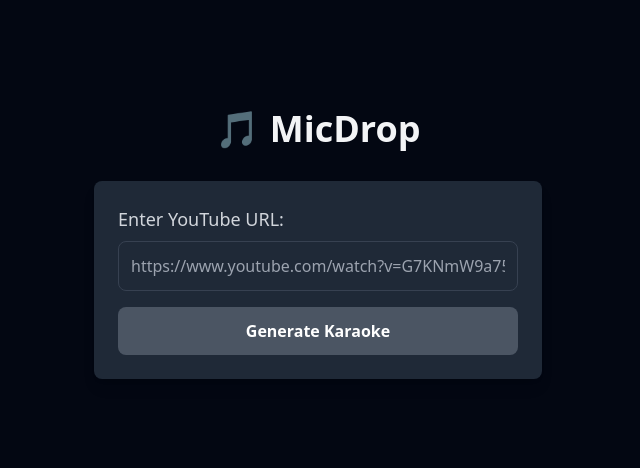
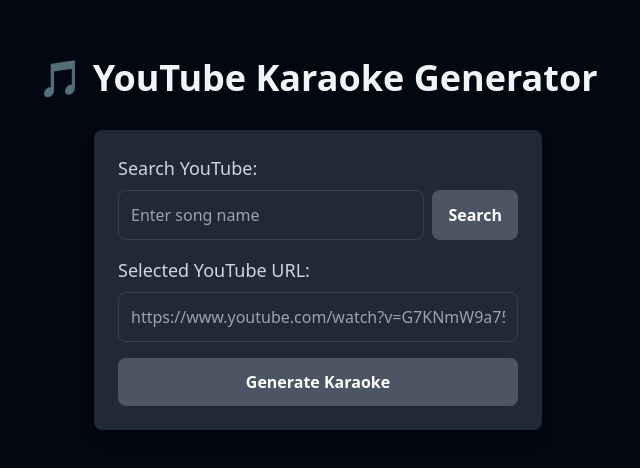
Before and after one commit to ritesh089/yogis-karaoke-ui, a Next.js app: page / in a window 1280 px wide. Shown: the part 156-624 px from the top of the page, without its empty margins (322-962 px from the left). Built offline with nearby package versions, Linux system fonts and the light colour scheme.

Commit message:
feat(youtube): Youtuble search integration

```diff
--- a/app/page.js
+++ b/app/page.js
@@ -6,12 +6,16 @@
 
 export default function Home() {
   const [youtubeUrl, setYoutubeUrl] = useState('');
+  const [searchQuery, setSearchQuery] = useState('');
+  const [searchResults, setSearchResults] = useState([]);
   const [isLoading, setIsLoading] = useState(false);
   const [error, setError] = useState('');
   const [isKaraokeReady, setIsKaraokeReady] = useState(false);
   const [isBuffering, setIsBuffering] = useState(false);
   const [audioUrl, setAudioUrl] = useState('');
   const audioRef = useRef(null);
+
+  const YOUTUBE_API_KEY = 'YOUR_YOUTUBE_API_KEY_HERE'; // Replace with your API key
 
   useEffect(() => {
     // Track page view on load
@@ -20,6 +24,23 @@
       label: 'Home Page',
     });
   }, []);
+
+  const handleSearchYouTube = async () => {
+    if (!searchQuery) return;
+    try {
+      const response = await axios.get(
+        `https://www.googleapis.com/youtube/v3/search?part=snippet&q=${encodeURIComponent(searchQuery)}&type=video&key=${YOUTUBE_API_KEY}`
+      );
+      setSearchResults(response.data.items);
+    } catch (err) {
+      console.error('YouTube search failed:', err);
+    }
+  };
+
+  const handleSelectVideo = (videoId) => {
+    setYoutubeUrl(`https://www.youtube.com/watch?v=${videoId}`);
+    setSearchResults([]); // Clear the search results after selection
+  };
 
   const handleGenerateKaraoke = async () => {
     setIsLoading(true);
@@ -44,54 +65,57 @@
     }
   };
 
-  const handlePlayAudio = async () => {
-    setIsBuffering(true);
-    try {
-      const response = await axios.get(`/api/karaoke?url=${encodeURIComponent(youtubeUrl)}&type=karaoke`, {
-        responseType: 'blob',
-      });
-      const url = window.URL.createObjectURL(new Blob([response.data]));
-      setAudioUrl(url);
-      audioRef.current.src = url;
-      audioRef.current.play().catch(() => setError('Failed to play the audio.'));
-      event('play_audio', {
-        category: 'Audio',
-        label: 'Karaoke Playback',
-      });
-    } catch (err) {
-      setError('Failed to play the audio.');
-    } finally {
-      setIsBuffering(false);
-    }
-  };
-
-  const handleDownloadAudio = async () => {
-    if (audioUrl) {
-      try {
-        const response = await axios.get(`/api/karaoke?url=${encodeURIComponent(youtubeUrl)}&type=karaoke`, {
-          responseType: 'blob',
-        });
-        const blob = new Blob([response.data], { type: 'audio/mp3' });
-        const url = window.URL.createObjectURL(blob);
-        const link = document.createElement('a');
-        link.href = url;
-        link.download = 'karaoke_audio.mp3';
-        link.click();
-        window.URL.revokeObjectURL(url);
-      } catch (err) {
-        setError('Failed to download the audio.');
-      }
-    }
-  };
-
   return (
     <div className="min-h-screen bg-gray-950 text-gray-200 flex flex-col items-center justify-center">
       <GoogleAnalytics trackPageViews />
-      <h1 className="text-4xl font-extrabold mb-8 text-gray-100">🎵 MicDrop</h1>
+      <h1 className="text-4xl font-extrabold mb-8 text-gray-100">🎵 YouTube Karaoke Generator</h1>
 
       <div className="w-full max-w-md bg-gray-800 rounded-lg shadow-lg p-6">
+        <label htmlFor="searchQuery" className="block text-lg font-medium text-gray-300 mb-2">
+          Search YouTube:
+        </label>
+        <div className="flex space-x-2 mb-4">
+          <input
+            type="text"
+            id="searchQuery"
+            value={searchQuery}
+            onChange={(e) => setSearchQuery(e.target.value)}
+            placeholder="Enter song name"
+            className="flex-1 p-3 border border-gray-700 rounded-lg bg-gray-800 text-gray-100 focus:outline-none"
+          />
+          <button
+            onClick={handleSearchYouTube}
+            className="px-4 py-3 bg-gray-600 hover:bg-gray-500 rounded-lg text-white font-bold"
+          >
+            Search
+          </button>
+        </div>
+
+        {searchResults.length > 0 && (
+          <div className="bg-gray-700 p-4 rounded-lg mb-4">
+            <h3 className="text-lg font-semibold text-gray-100 mb-2">Select a Video:</h3>
+            <ul className="space-y-2">
+              {searchResults.map((video) => (
+                <li key={video.id.videoId}>
+                  <button
+                    onClick={() => handleSelectVideo(video.id.videoId)}
+                    className="block text-left w-full p-2 bg-gray-800 hover:bg-gray-700 rounded-lg text-gray-100"
+                  >
+                    <img
+                      src={video.snippet.thumbnails.default.url}
+                      alt={video.snippet.title}
+                      className="inline-block w-16 h-9 mr-2"
+                    />
+                    {video.snippet.title}
+                  </button>
+                </li>
+              ))}
+            </ul>
+          </div>
+        )}
+
         <label htmlFor="youtubeUrl" className="block text-lg font-medium text-gray-300 mb-2">
-          Enter YouTube URL:
+          Selected YouTube URL:
         </label>
         <input
           type="text"
@@ -99,49 +123,18 @@
           value={youtubeUrl}
           onChange={(e) => setYoutubeUrl(e.target.value)}
           placeholder="https://www.youtube.com/watch?v=G7KNmW9a75Y"
-          className="w-full p-3 border border-gray-700 rounded-lg mb-4 focus:outline-none focus:ring-2 focus:ring-gray-500 bg-gray-800 text-gray-100"
+          className="w-full p-3 border border-gray-700 rounded-lg mb-4 bg-gray-800 text-gray-100 focus:outline-none"
         />
 
         <button
           onClick={handleGenerateKaraoke}
           disabled={isLoading}
-          className={`w-full py-3 rounded-lg text-white font-bold ${
-            isLoading ? 'bg-gray-700 cursor-not-allowed' : 'bg-gray-600 hover:bg-gray-500'
-          }`}
+          className={`w-full py-3 rounded-lg text-white font-bold ${isLoading ? 'bg-gray-700 cursor-not-allowed' : 'bg-gray-600 hover:bg-gray-500'}`}
         >
           {isLoading ? 'Processing...' : isKaraokeReady ? 'Regenerate Karaoke' : 'Generate Karaoke'}
         </button>
 
         {error && <p className="text-red-400 text-sm mt-4">{error}</p>}
-
-        {isKaraokeReady && (
-          <div className="mt-6 space-y-4">
-            <h2 className="text-lg font-semibold text-gray-200">Your Karaoke is Ready:</h2>
-            <div className="bg-gray-800 p-6 rounded-lg">
-              <div className="relative flex flex-col items-center space-y-4">
-                {isBuffering ? (
-                  <div className="loader w-12 h-12 border-4 border-t-transparent border-gray-100 rounded-full animate-spin"></div>
-                ) : (
-                  <button
-                    onClick={handlePlayAudio}
-                    className="w-full py-3 rounded-lg text-gray-100 font-bold bg-gray-700 hover:bg-gray-600 flex items-center justify-center"
-                  >
-                    Play Karaoke
-                  </button>
-                )}
-                <div className="w-full mt-4 p-4 bg-gray-900 rounded-lg">
-                  <audio ref={audioRef} controls className="w-full appearance-none bg-gray-950 text-gray-100 rounded-lg" />
-                  <button
-                    onClick={handleDownloadAudio}
-                    className="mt-4 py-2 px-4 rounded-lg bg-gray-700 text-gray-100 hover:bg-gray-600 font-bold w-full"
-                  >
-                    Download Audio
-                  </button>
-                </div>
-              </div>
-            </div>
-          </div>
-        )}
       </div>
     </div>
   );
```
